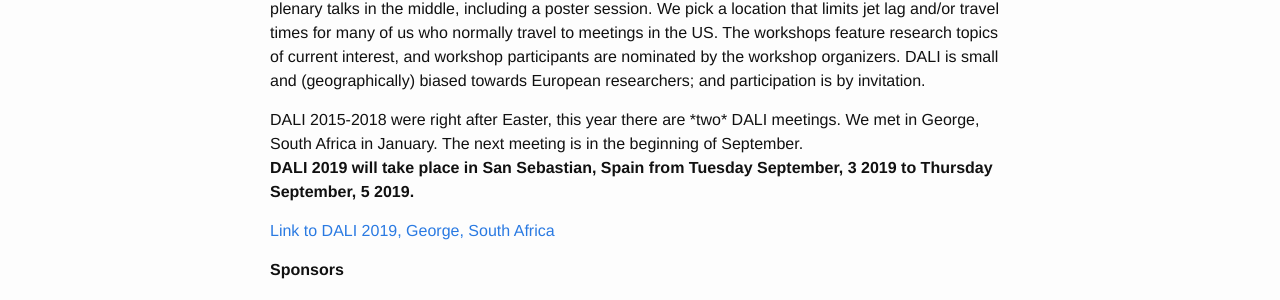
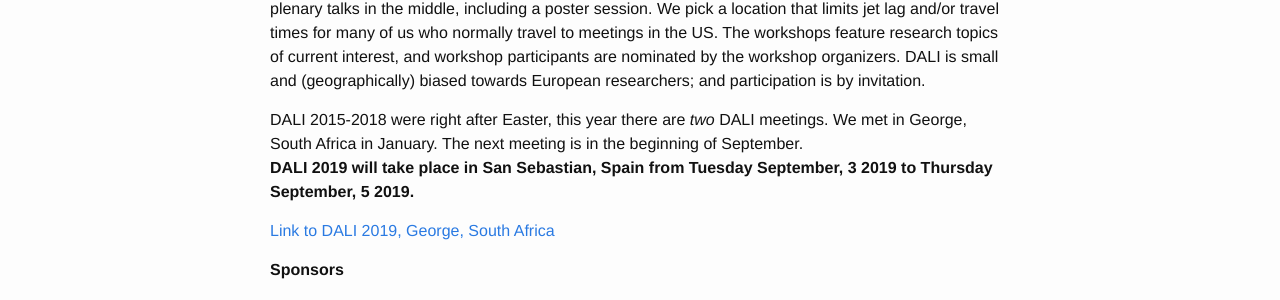
Before and after one commit to dalimeeting/dalimeeting.github.io, a Jekyll site: the page built from index.html, in a window 1280 px wide. Shown: the part 641-941 px from the top of the page. Built offline with Jekyll 4.4.1, drawn with Linux system fonts in a browser that asks for light colours.

Commit message:
Update site for San Sebastian

```diff
--- a/index.html
+++ b/index.html
@@ -4,4 +4,4 @@
 weight: 1
 ---
 
-DALI 2015-2018 were right after Easter, this year there are *two* DALI meetings. We met in George, South Africa in January. The next meeting is in the beginning of September.
+DALI 2015-2018 were right after Easter, this year there are <i>two</i> DALI meetings. We met in George, South Africa in January. The next meeting is in the beginning of September.
```
